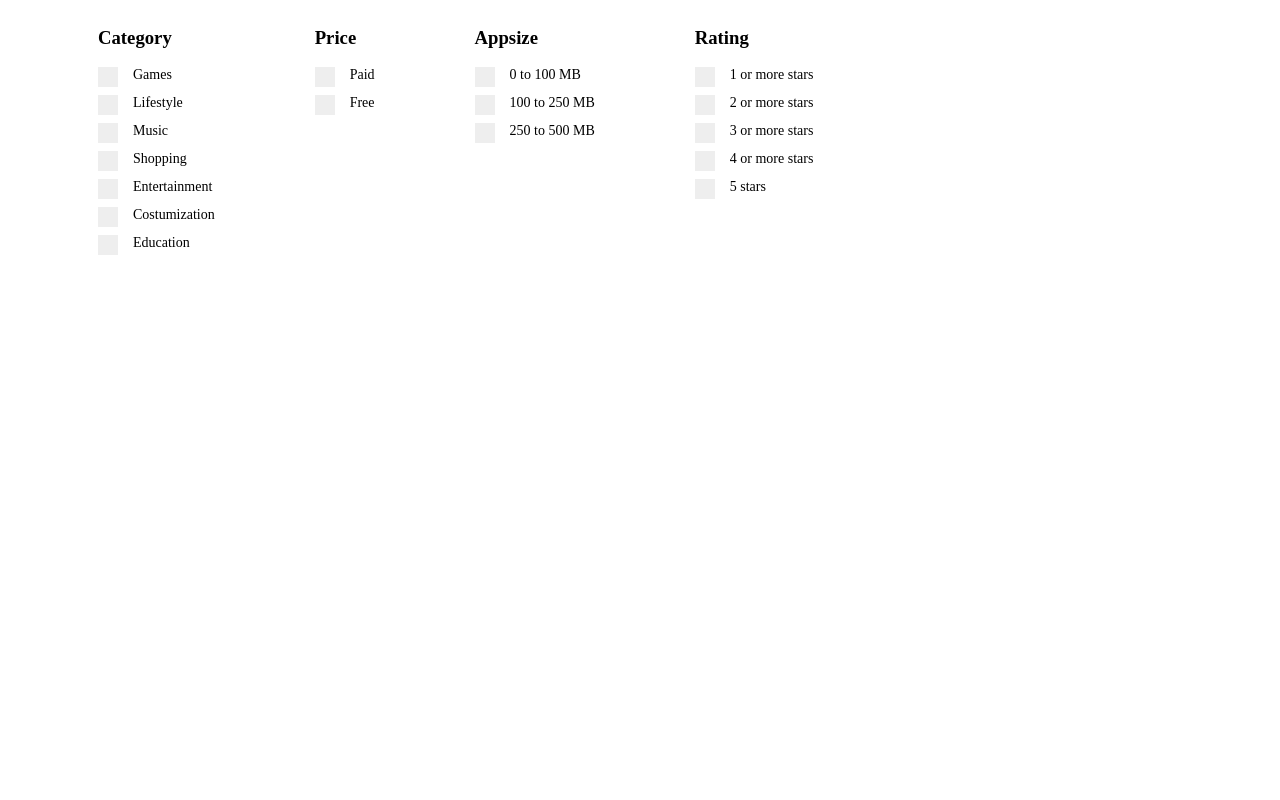
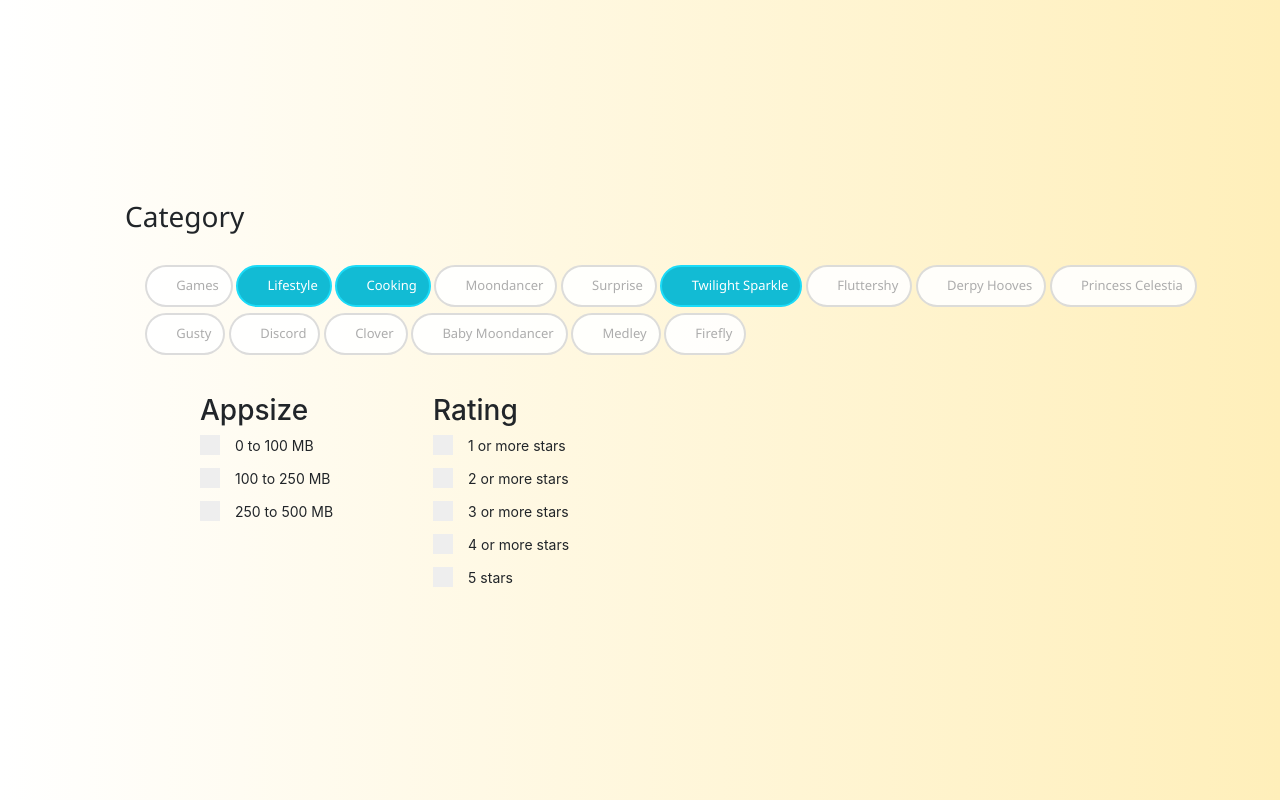
Before and after one commit to RickSunder/KD, a Flask app: page / in a window 1280 px wide. Run offline with Flask 2, Linux system fonts and the light colour scheme; some libraries are stand-ins or nearby versions.

Commit message:
hrsiudaswn

```diff
--- a/static/styles.css
+++ b/static/styles.css
@@ -1,3 +1,99 @@
+/*GENRES*/
+body,
+html {
+    margin: 0;
+    padding: 0;
+}
+
+body {
+    display: flex;
+    align-items: center;
+    justify-content: center;
+    height: 100vh;
+    background: #FFEFBA;
+    /* fallback for old browsers */
+    background: -webkit-linear-gradient(to right, #FFFFFF, #FFEFBA);
+    /* Chrome 10-25, Safari 5.1-6 */
+    background: linear-gradient(to right, #FFFFFF, #FFEFBA);
+    /* W3C, IE 10+/ Edge, Firefox 16+, Chrome 26+, Opera 12+, Safari 7+ */
+
+}
+
+.container {
+    max-width: 640px;
+    font-family: 'Segoe UI', Tahoma, Geneva, Verdana, sans-serif;
+    font-size: 13px;
+}
+
+ul.ks-cboxtags {
+    list-style: none;
+    padding: 20px;
+}
+ul.ks-cboxtags li{
+  display: inline;
+}
+ul.ks-cboxtags li label{
+    display: inline-block;
+    background-color: rgba(255, 255, 255, .9);
+    border: 2px solid rgba(139, 139, 139, .3);
+    color: #adadad;
+    border-radius: 25px;
+    white-space: nowrap;
+    margin: 3px 0px;
+    -webkit-touch-callout: none;
+    -webkit-user-select: none;
+    -moz-user-select: none;
+    -ms-user-select: none;
+    user-select: none;
+    -webkit-tap-highlight-color: transparent;
+    transition: all .2s;
+}
+
+ul.ks-cboxtags li label {
+    padding: 8px 12px;
+    cursor: pointer;
+}
+
+ul.ks-cboxtags li label::before {
+    display: inline-block;
+    font-style: normal;
+    font-variant: normal;
+    text-rendering: auto;
+    -webkit-font-smoothing: antialiased;
+    font-family: "Font Awesome 5 Free";
+    font-weight: 900;
+    font-size: 12px;
+    padding: 2px 6px 2px 2px;
+    content: "\f067";
+    transition: transform .3s ease-in-out;
+}
+
+ul.ks-cboxtags li input[type="checkbox"]:checked + label::before {
+    content: "\f00c";
+    transform: rotate(-360deg);
+    transition: transform .3s ease-in-out;
+}
+
+ul.ks-cboxtags li input[type="checkbox"]:checked + label {
+    border: 2px solid #1bdbf8;
+    background-color: #12bbd4;
+    color: #fff;
+    transition: all .2s;
+}
+
+ul.ks-cboxtags li input[type="checkbox"] {
+  display: absolute;
+}
+ul.ks-cboxtags li input[type="checkbox"] {
+  position: absolute;
+  opacity: 0;
+}
+ul.ks-cboxtags li input[type="checkbox"]:focus + label {
+  border: 2px solid #e9a1ff;
+}
+/*GENRES*/
+
+
 .register{
   background: -webkit-linear-gradient(left, #3931af, #00c6ff);
   margin-top: 3%;
--- a/templates/homepage.html
+++ b/templates/homepage.html
@@ -1,52 +1,39 @@
 <link rel= "stylesheet" type= "text/css" href= "{{ url_for('static',filename='styles.css') }}">
+<link rel="stylesheet" href="https://stackpath.bootstrapcdn.com/bootstrap/4.3.1/css/bootstrap.min.css" integrity="sha384-ggOyR0iXCbMQv3Xipma34MD+dH/1fQ784/j6cY/iJTQUOhcWr7x9JvoRxT2MZw1T" crossorigin="anonymous">
 <body>
     <div class="searchrow">
 
       <!-- options and checkboxes for allergies in the first column -->
       <div class="column">
-        <h3>Category</h3>
+        <div class="container">
+            <h3>Category</h3>
+            <ul class="ks-cboxtags">
+              <li><input type="checkbox" id="checkboxOne" value="Rainbow Dash"><label for="checkboxOne">Games</label></li>
+              <li><input type="checkbox" id="checkboxTwo" value="Cotton Candy" checked><label for="checkboxTwo">Lifestyle</label></li>
+              <li><input type="checkbox" id="checkboxThree" value="Rarity" checked><label for="checkboxThree">Cooking</label></li>
+              <li><input type="checkbox" id="checkboxFour" value="Moondancer"><label for="checkboxFour">Moondancer</label></li>
+              <li><input type="checkbox" id="checkboxFive" value="Surprise"><label for="checkboxFive">Surprise</label></li>
+              <li><input type="checkbox" id="checkboxSix" value="Twilight Sparkle" checked><label for="checkboxSix">Twilight
+                              Sparkle</label></li>
+              <li><input type="checkbox" id="checkboxSeven" value="Fluttershy"><label for="checkboxSeven">Fluttershy</label></li>
+              <li><input type="checkbox" id="checkboxEight" value="Derpy Hooves"><label for="checkboxEight">Derpy Hooves</label></li>
+              <li><input type="checkbox" id="checkboxNine" value="Princess Celestia"><label for="checkboxNine">Princess
+                              Celestia</label></li>
+              <li><input type="checkbox" id="checkboxTen" value="Gusty"><label for="checkboxTen">Gusty</label></li>
+              <li class="ks-selected"><input type="checkbox" id="checkboxEleven" value="Discord"><label for="checkboxEleven">Discord</label></li>
+              <li><input type="checkbox" id="checkboxTwelve" value="Clover"><label for="checkboxTwelve">Clover</label></li>
+              <li><input type="checkbox" id="checkboxThirteen" value="Baby Moondancer"><label for="checkboxThirteen">Baby
+                              Moondancer</label></li>
+              <li><input type="checkbox" id="checkboxFourteen" value="Medley"><label for="checkboxFourteen">Medley</label></li>
+              <li><input type="checkbox" id="checkboxFifteen" value="Firefly"><label for="checkboxFifteen">Firefly</label></li>
+            </ul>
 
-        <label class="container1">Games
-          <input type="checkbox" name="Games" value="pr:games">
-          <span class="checkmark"></span>
-        </label>
-        <label class="container1">Lifestyle
-          <input type="checkbox" name="Lifestyle" value="399^Sesame-Free">
-          <span class="checkmark"></span>
-        </label>
-        <label class="container1">Music
-          <input type="checkbox" name="Music" value="399^Sesame-Free">
-          <span class="checkmark"></span>
-        </label>
-        <label class="container1">Shopping
-          <input type="checkbox" name="Shopping" value="399^Sesame-Free">
-          <span class="checkmark"></span>
-        </label>
-        <label class="container1">Entertainment
-          <input type="checkbox" name="Entertainment" value="399^Sesame-Free">
-          <span class="checkmark"></span>
-        </label>
-        <label class="container1">Costumization
-          <input type="checkbox" name="Costumization" value="399^Sesame-Free">
-          <span class="checkmark"></span>
-        </label>
-        <label class="container1">Education
-          <input type="checkbox" name="Education" value="399^Sesame-Free">
-          <span class="checkmark"></span>
-        </label>
-      </div>
+          </div>
 
       <!-- options and checkboxes for diet in the first column -->
       <div class="column">
-        <h3>Price</h3>
-        <label class="container1">Paid
-          <input type="checkbox" name="Paid" value="406^Ketogenic">
-          <span class="checkmark"></span>
-        </label>
-        <label class="container1">Free
-          <input type="checkbox" name="Free" value="406^Ketogenic">
-          <span class="checkmark"></span>
-        </label>
+
+
       </div>
 
       <!-- options and checkboxes for type of course in the first column -->
```
Lines whose indentation alone changed are shown as unchanged.
